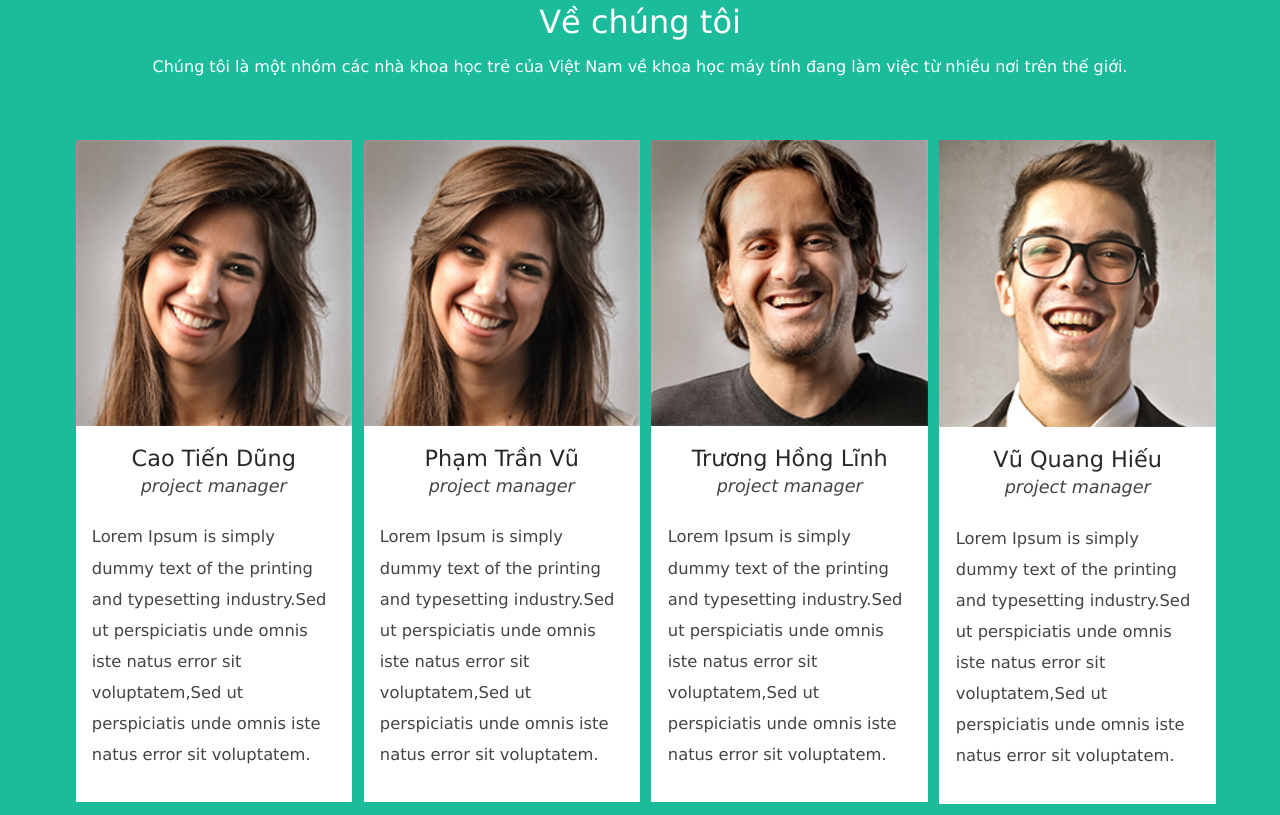
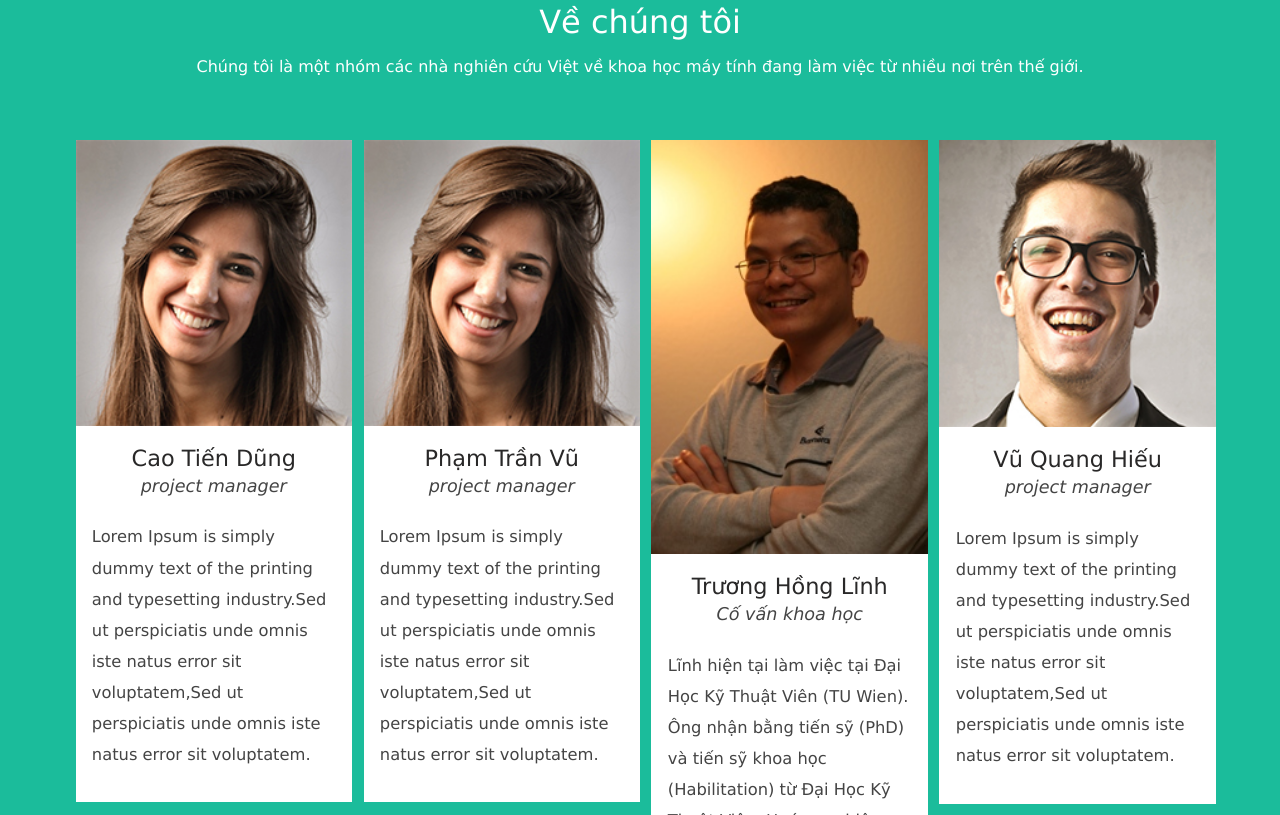
Before and after one commit to dungcao/analytics, a plain HTML site: page index.html in a window 1280 px wide. Shown: the part 925-1740 px from the top of the page. Drawn offline with Linux system fonts and the light colour scheme.

Commit message:
update linh info

```diff
--- a/index.html
+++ b/index.html
@@ -125,7 +125,7 @@ License URL: http://creativecommons.org/licenses/by/3.0/
 		<div class="wrap">
 				<!---start-da-slider----->
 						<div class="da-slide">
-								<h2><span>Nghiên cứu và cung cấp các giải pháp về </span>Thành Phố Thông Minh</h2>
+								<h2><span>Nghiên cứu và phát triển  các giải pháp về </span>Thành Phố Thông Minh</h2>
 									<p></p>
 									<!--a href="#" class="da-link">Tìm hiểu thêm</a-->
 									<a href="#portfolio" class="scroll"><span class="da-img"> </span> </a>
@@ -334,7 +334,7 @@ License URL: http://creativecommons.org/licenses/by/3.0/
 <div class="about" id="about">
 	<div class="wrap">
 	<h2>Về chúng tôi</h2>
-	<p>Chúng tôi là một nhóm các nhà khoa học trẻ của Việt Nam về khoa học máy tính đang làm việc từ nhiều nơi trên thế giới.</p>
+	<p>Chúng tôi là một nhóm các nhà nghiên cứu Việt  về khoa học máy tính đang làm việc từ nhiều nơi trên thế giới.</p>
 		<div class="about-grids">
 
 			<div class="grid">
@@ -391,12 +391,14 @@ License URL: http://creativecommons.org/licenses/by/3.0/
 						</ul>
 					</div>
 				</span>
-				<img class="post-person" src="images/img2.jpg">
+				<img class="post-person" src="images/linh.jpg">
 				</div>
 				<div class="desc">
 					<h3>Trương Hồng Lĩnh</h3>
-					<p>project manager</p>
-					<p>Lorem Ipsum is simply dummy text of the printing and typesetting industry.Sed ut perspiciatis unde omnis iste natus error sit voluptatem,Sed ut perspiciatis unde omnis iste natus error sit voluptatem.</p>
+					<p>Cố vấn khoa học</p>
+					<p>Lĩnh hiện tại làm việc tại Đại Học Kỹ Thuật Viên (TU Wien). Ông nhận bằng tiến sỹ (PhD) và tiến sỹ khoa học (Habilitation) từ Đại Học Kỹ Thuật Viên. Hướng nghiên cứu của
+					ông là kỹ thuật thiết kế, phân tích, tối ưu và quản lý phần miềm, dữ liệu và dịch vụ trong hệ thống phân bố lớn. Lĩnh có hôn
+					15 năm kinh nghiệm làm việc với đối tác trên thế giới cho các ứng dụng trong thành phố thông minh, thương mại, khoa học tính toán, môi trường làm việc cộng tác. <a href="http://dsg.tuwien.ac.at/staff/truong">Xem chi tiết về ông</a></p>
 				</div>
 			</div>
 
```
